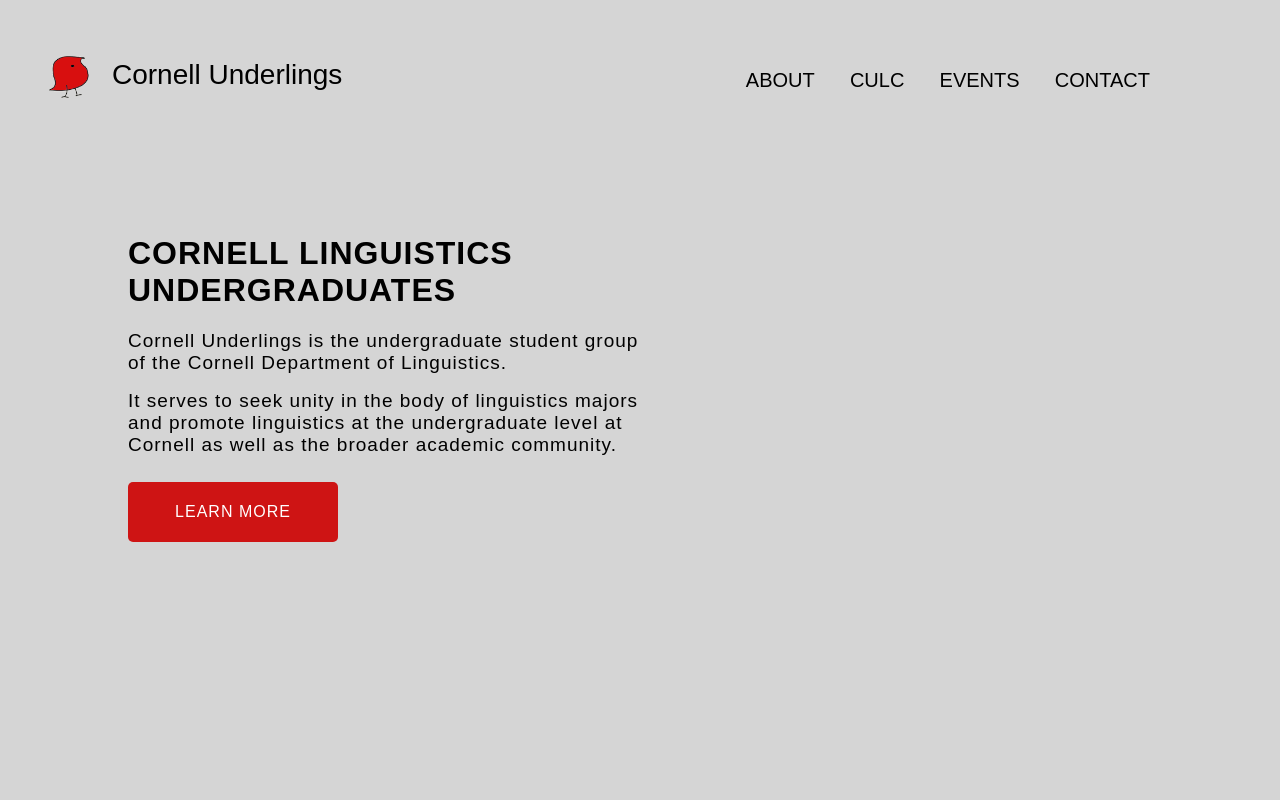
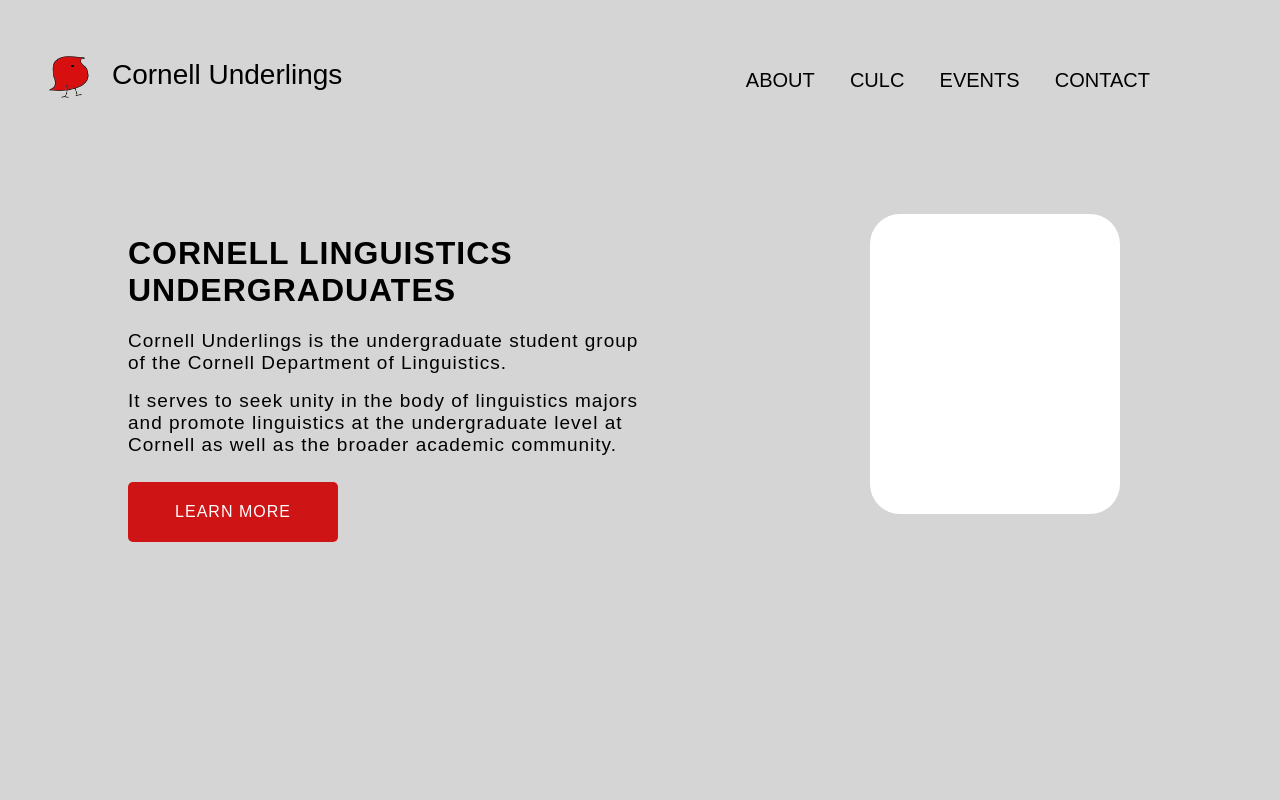
Before and after one commit to novembersvisions/underlings-website, a PHP site: template pages/index.php in a window 1280 px wide. Run offline with PHP 8.4, Linux system fonts and the light colour scheme; the template is opened without the code that fills it, so the values that code supplies are empty.

Commit message:
update homepage

```diff
--- a/pages/index.php
+++ b/pages/index.php
@@ -22,6 +22,7 @@
     <a href="/about"><div class="home-1-button"><p>Learn More</p></div></a>
   </div>
 
+  <div class="img-placeholder"></div>
 
 </div>
 
--- a/public/styles/style.css
+++ b/public/styles/style.css
@@ -82,3 +82,13 @@ nav {
 .home-1-button:hover {
     background-color: rgb(219, 89, 89);
 }
+
+.img-placeholder {
+    background-color: white;
+    width: 250px;
+    height: 300px;
+    border-radius: 30px;
+    position: absolute;
+    margin-top: 5%;
+    margin-left: 68%;
+}
```
Lines whose indentation alone changed are shown as unchanged.
